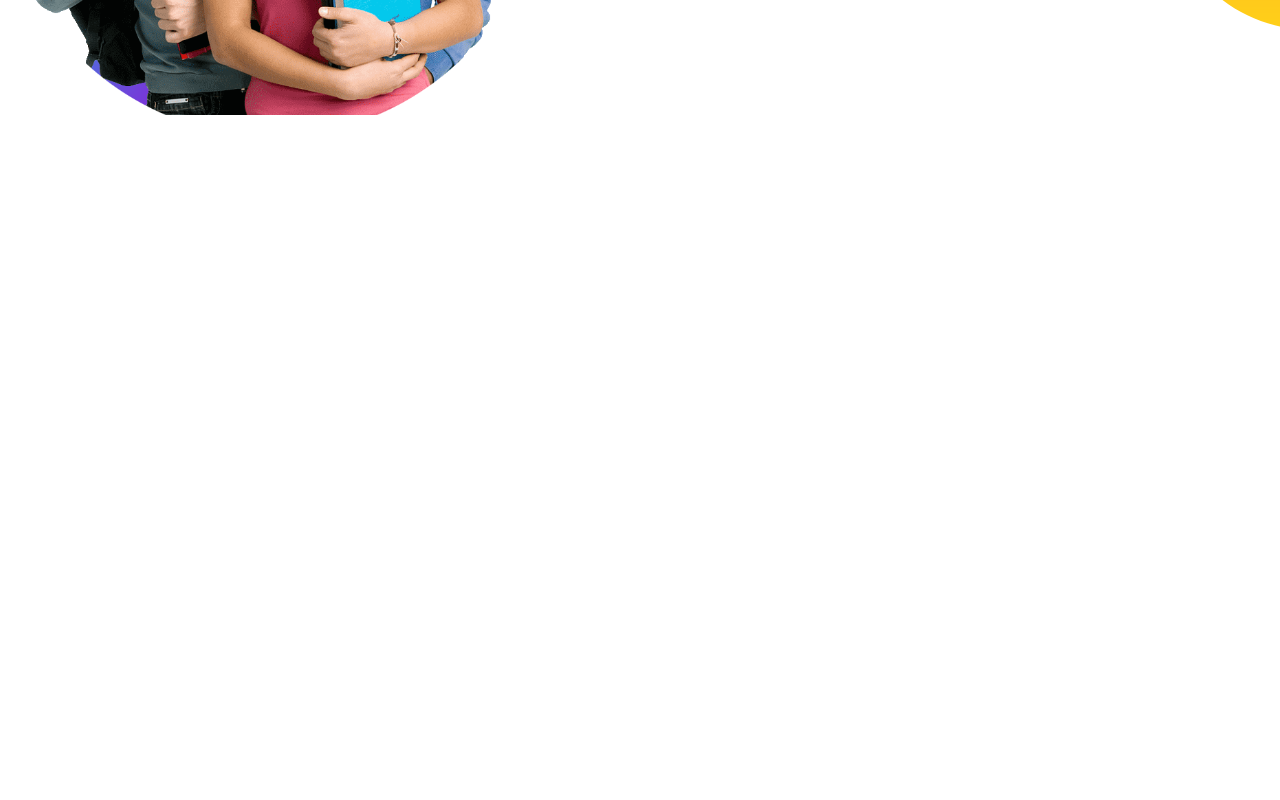
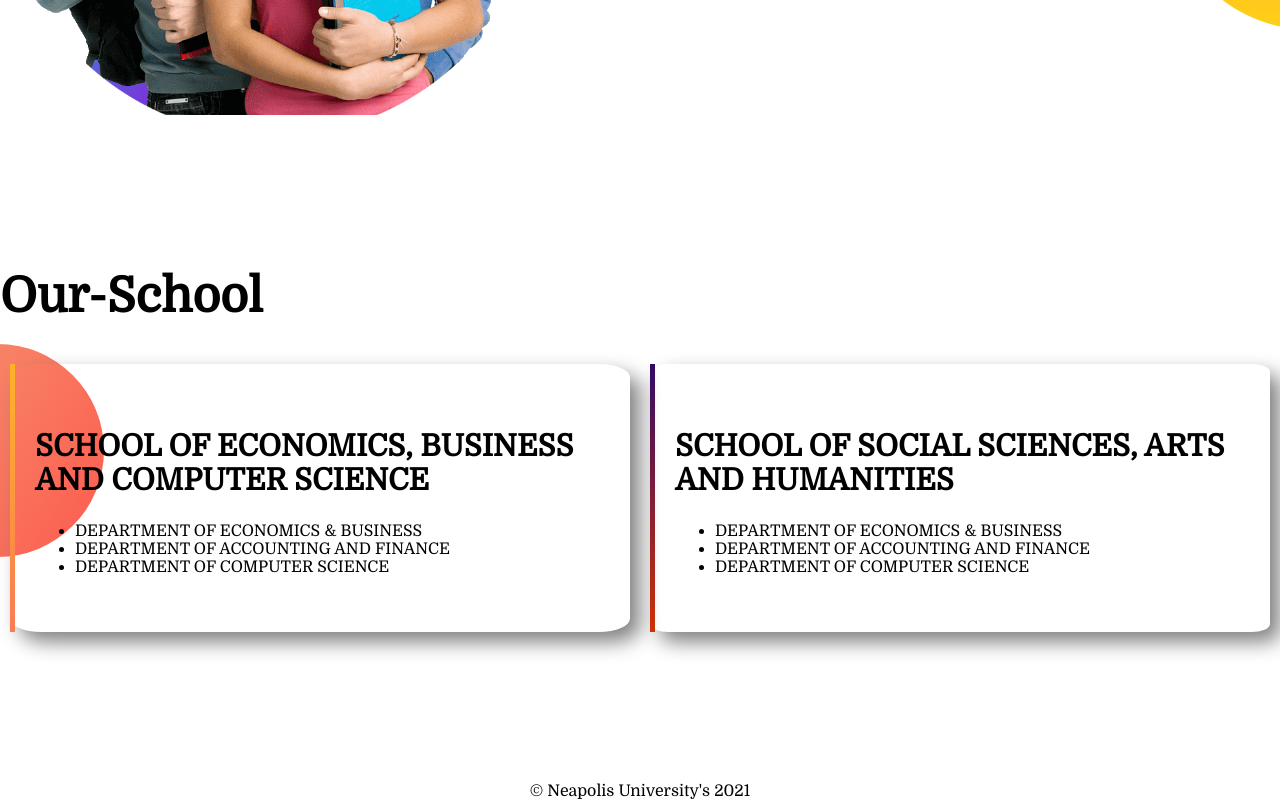
Before and after one commit to MdAbdulKayumKhan/universityAds, a plain HTML site: page index.html in a window 1280 px wide. Shown: the part 999-1799 px from the top of the page. Before the commit the page ends 1268 px from the top, so only its background shows below. Drawn offline with Linux system fonts and the light colour scheme.

Commit message:
Our-section added

```diff
--- a/index.html
+++ b/index.html
@@ -11,7 +11,7 @@
     <link href="https://fonts.googleapis.com/css2?family=Domine&display=swap" rel="stylesheet">
     <link rel="stylesheet" href="style.css">
 </head>
-<section class="welcome-section">
+<section class="welcome-section flexible-section">
     <div class="half-section">
         <h1>Welcome To</h1>
         <h1><span class="orange-color">Neapolis University's</span> World</h1>
@@ -29,7 +29,7 @@
     </div>
 
 </section>
-<section class="Initiative-section">
+<section class="Initiative-section flexible-section">
     <div class="half-section">
         <img src="images/my-bg-Two.png" alt="">
     </div>
@@ -44,6 +44,32 @@
 
     </div>
 </section>
+<section class="Our-School">
+    <h1>Our-School</h1>
+    <div class="flexible-section">
+        <div class="box-model box-model-one">
+            <h2>SCHOOL OF ECONOMICS, BUSINESS AND COMPUTER SCIENCE</h2>
+            <ul>
+                <li>DEPARTMENT OF ECONOMICS & BUSINESS</li>
+                <li>DEPARTMENT OF ACCOUNTING AND FINANCE</li>
+                <li>DEPARTMENT OF COMPUTER SCIENCE</li>
+            </ul>
+
+        </div>
+        <div class="box-model box-model-two">
+            <h2>SCHOOL OF SOCIAL SCIENCES, ARTS AND HUMANITIES</h2>
+            <ul>
+                <li>DEPARTMENT OF ECONOMICS & BUSINESS</li>
+                <li>DEPARTMENT OF ACCOUNTING AND FINANCE</li>
+                <li>DEPARTMENT OF COMPUTER SCIENCE</li>
+            </ul>
+
+        </div>
+
+
+    </div>
+</section>
+<footer>© Neapolis University's 2021</footer>
 
 <body>
 
--- a/style.css
+++ b/style.css
@@ -5,7 +5,7 @@ body{
 h1{
     font-size: 48px;
 }
-section{
+.flexible-section{
     display: flex;
     margin-bottom: 150px;
 }
@@ -36,3 +36,38 @@ section{
     background-repeat: no-repeat;
     background-position: right;
 }
+.Our-School{
+    background-image: url(images/exp-bg.png);
+    background-repeat: no-repeat;
+    background-position: left;
+
+}
+
+.box-model{
+    width: 50%;
+    border-radius: 3%;
+    margin-left: 10px;
+    margin-right: 10px;
+    padding: 40px 20px;
+    box-shadow: 10px 10px 20px gray;
+}
+
+h2{
+    font-size: 30px;
+}
+.box-model-one{
+    border-left: 5px solid;
+    border-radius: 5%;
+    border-image: linear-gradient(#FFB328,#FB7A55);
+    border-image-slice: 1;
+
+}
+.box-model-two{
+    border-left: 5px solid;
+    border-image: linear-gradient(#320b66,#ce3106);
+    border-image-slice: 1;
+
+}
+footer{
+    text-align: center;
+}
```
